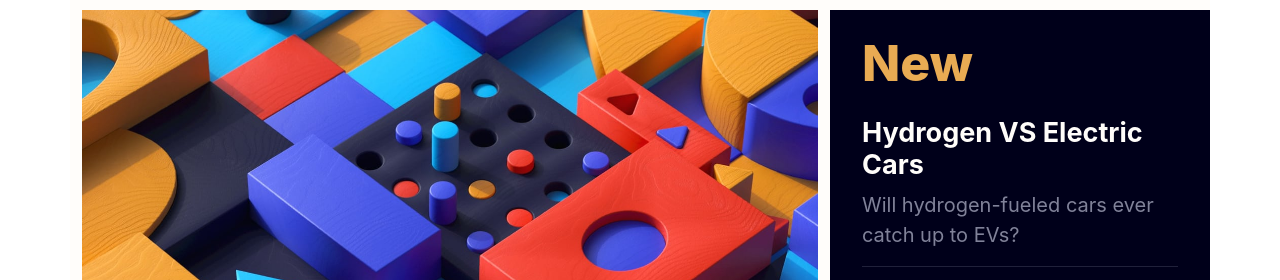
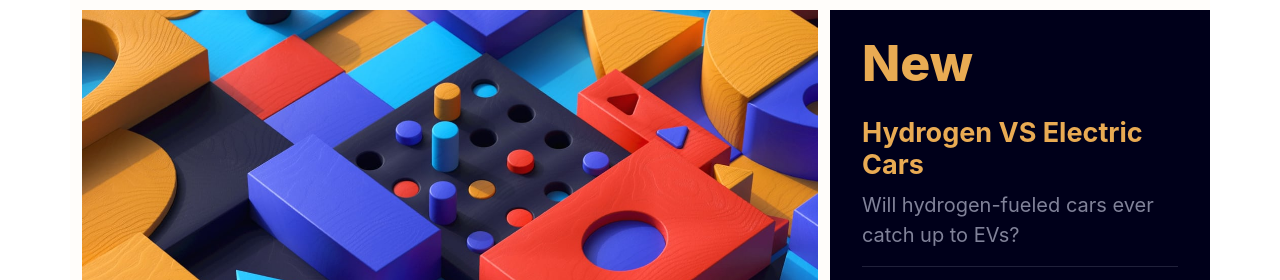
Before and after one commit to abdalmalik1996/News-homepage, a plain HTML site: page index.html in a window 1280 px wide. In both pictures the pointer is over the element "Hydrogen VS Electric Cars". Shown: the part 112-392 px from the top of the page. Drawn offline with nearby package versions, Linux system fonts and the light colour scheme.

Commit message:
2 commit

```diff
--- a/style.css
+++ b/style.css
@@ -39,6 +39,11 @@ transition: .5s;
     color: var(--Off-white);
     font-weight: 700;
     font-size: 27px;
+    cursor: pointer;
+    transition: .5s;
+}
+.new-h2:hover{
+    color: var(--Soft-orange);
 }
 .new-p{
     color: var(--Dark-grayish-blue);
```
